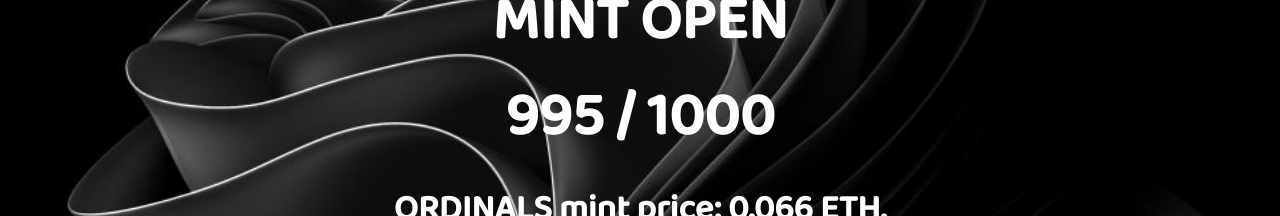
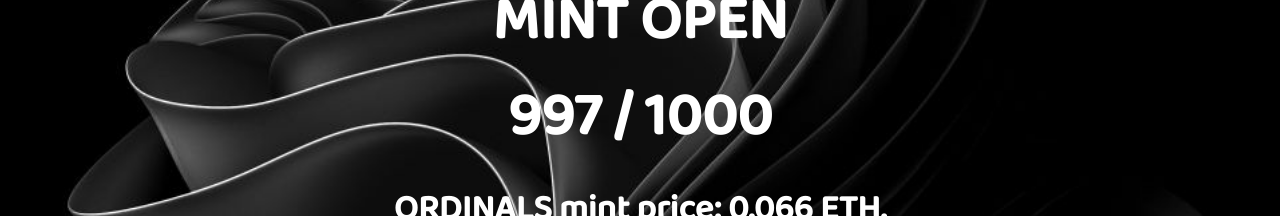
Before and after one commit to plsrefreshmepappy/3, a React (Create React App) app: page / in a window 1280 px wide. Shown: the part 370-586 px from the top of the page. Built offline with nearby package versions, Linux system fonts and the light colour scheme.

Commit message:
Update App.js

```diff
--- a/src/App.js
+++ b/src/App.js
@@ -370,7 +370,7 @@ function App() {
                 color: "var(--accent-text)",
               }}
             >
-              {data.totalSupply-5} / {CONFIG.MAX_SUPPLY}
+              {data.totalSupply-3} / {CONFIG.MAX_SUPPLY}
             </s.TextTitle>
 
             <span
```
